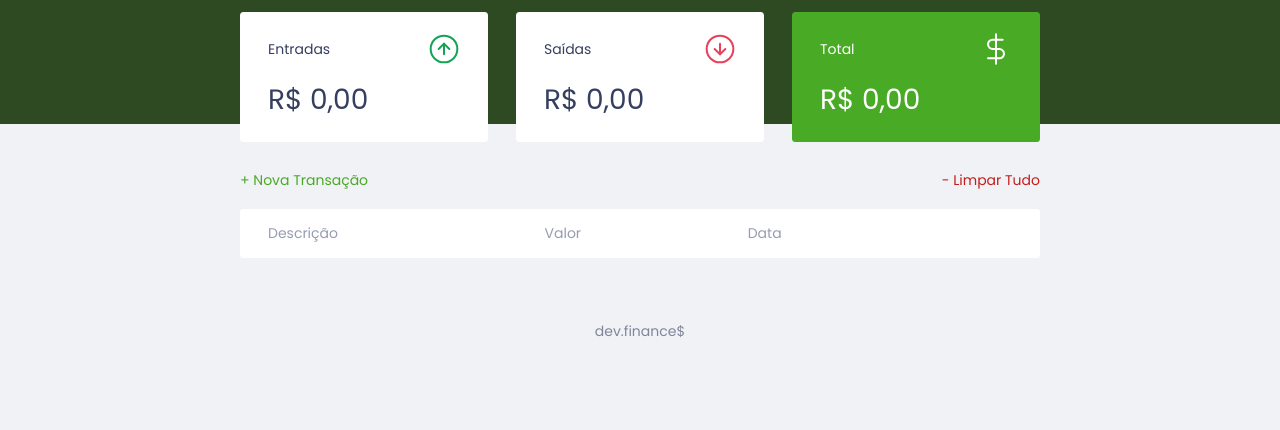
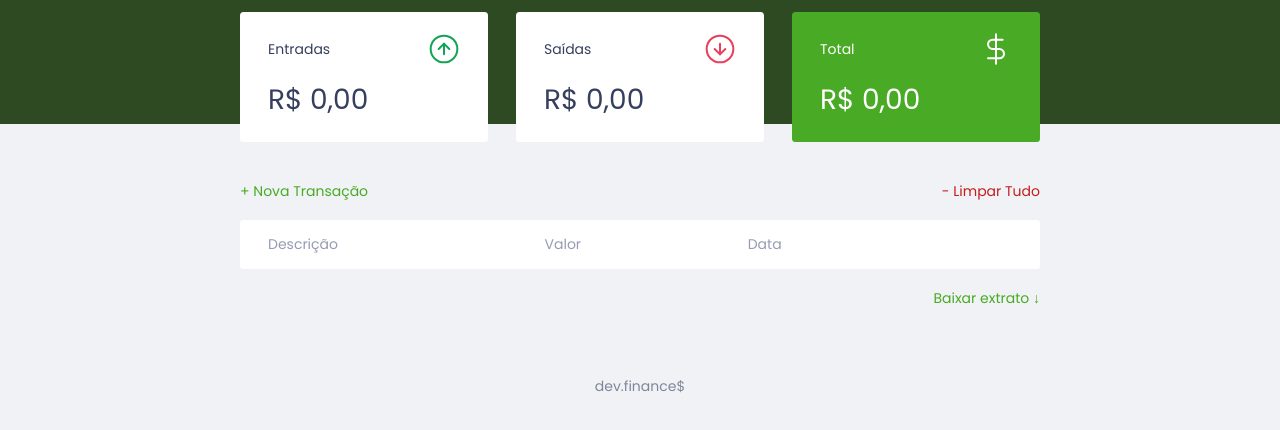
Before and after one commit to GiverPlay007/dev-finances, a plain HTML site: page index.html in a window 1280 px wide. Shown: the part 74-504 px from the top of the page. Drawn offline with Linux system fonts and the light colour scheme.

Commit message:
Sistema de download

```diff
--- a/css/links-buttons.css
+++ b/css/links-buttons.css
@@ -2,7 +2,7 @@ a{
   text-decoration: none;
 }
 
-#buttons {
+.buttons {
   display: flex;
   align-items: center;
   justify-content: space-between;
@@ -28,14 +28,16 @@ button:hover {
 
 .button {
   display: inline-block;
-  margin-bottom: .8rem;
+  margin: .8rem 0
 }
 
-.button.new {
+.button.new,
+.button.download {
   color: var(--green);
 }
 
-.button.new:hover {
+.button.new:hover,
+.button.download:hover {
   color: var(--light-green);
 }
 
--- a/index.html
+++ b/index.html
@@ -7,7 +7,6 @@
     <link rel="preconnect" href="https://fonts.gstatic.com">
 
     <link rel="stylesheet" href="https://fonts.googleapis.com/css2?family=Poppins:ital,wght@0,100;0,400;0,700;1,100;1,400;1,700&display=swap">
-
 
     <link rel="stylesheet" href="./css/main.css">
     <link rel="stylesheet" href="./css/links-buttons.css">
@@ -56,7 +55,7 @@
       <section id="transaction">
         <h2 class="sr-only">Transações</h2>
 
-        <div id="buttons">
+        <div class="buttons">
           <a
           onclick="Modal.open()"
           href="#"
@@ -81,6 +80,15 @@
 
           </tbody>
         </table>
+
+        <div class="buttons">
+          <br>
+          <a
+           href="#"
+           onclick="Transaction.download()"
+           class="button download">Baixar extrato ↓</a>
+        </div>
+
       </section>
     </main>
 
--- a/script.js
+++ b/script.js
@@ -66,6 +66,10 @@ const Transaction = {
   clear() {
     Transaction.all.splice(0, Transaction.all.length);
     App.reload();
+  },
+
+  download() {
+    Utils.download('Extrato.txt', Utils.transactionsToText(Transaction.all));
   }
 };
 
@@ -139,6 +143,17 @@ const Utils = {
   formatDate(value) {
     const splittedDate = value.split('-');
     return `${splittedDate[2]}/${splittedDate[1]}/${splittedDate[0]}`;
+  },
+
+  transactionsToText(transactions) {
+    return 'Hello, world'
+  },
+
+  download(name, text) {
+    const link = document.createElement('a');
+    link.setAttribute('href', 'data:text/plain;charset=utf-8,' + encodeURIComponent(text));
+    link.setAttribute('download', name);
+    link.click();
   }
 };
 
@@ -158,7 +173,7 @@ const Form = {
   validateFields() {
     const { description, amount, date } = Form.getValues();
 
-    if(description.trim() === '' || amount.trim() == '' || date.trim() == '') {
+    if(description.trim() === '' || amount.trim() === '' || date.trim() === '') {
       throw new Error('Por favor, preencha todos os campos.');
     }
   },
```
